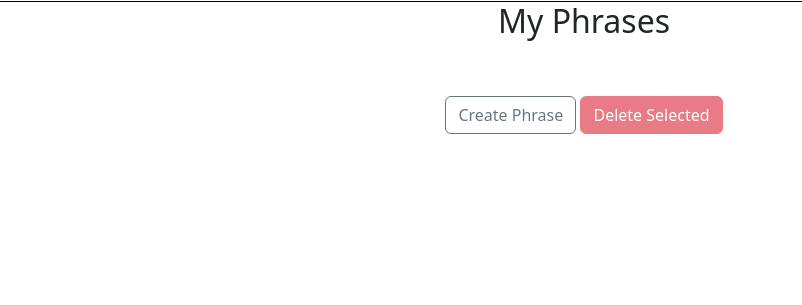
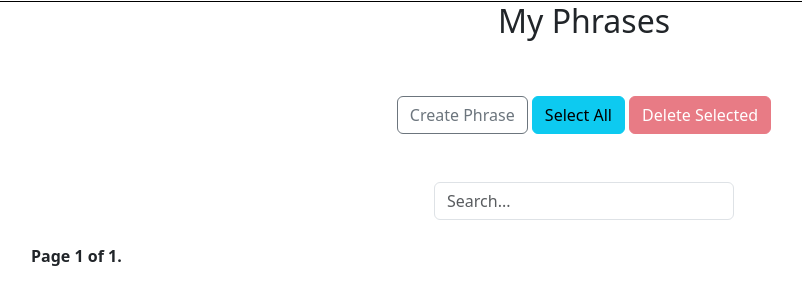
Before and after one commit to SholaAguns/QuranStudyBuddy, a Django app: page /arabic/phrases/ in a window 1280 px wide. Shown: the part 55-360 px from the top of the page, without its empty margins (56-858 px from the left). Run offline with Django 5.2, Linux system fonts and the light colour scheme; the visitor is signed in with stand-in values (Sample User, id 1); data that the repository does not hold is empty; some libraries are stand-ins or nearby versions; some web fonts are replaced.

Commit message:
- Search and filtering- Pagination- Select all

```diff
--- a/arabic/templates/arabic/phrase_list.html
+++ b/arabic/templates/arabic/phrase_list.html
@@ -11,24 +11,22 @@
         <div id="phrase_controls" class="container" align="center">
         <br><br>
         <a href="{% url 'arabic:add_phrase' %}" role="button" class="btn btn-outline-secondary w-80">Create Phrase</a>
+         <button type="button" class="btn btn-info" id="select_all_button">Select All</button>
         <button type="submit" class="btn btn-danger" id="delete_selected_button" disabled>Delete Selected</button>
         </div><br><br>
     {% endif %}
 <div class="container" align="center">
+  <input type="text" id="searchBox" placeholder="Search..." class="form-control mb-4" style="max-width: 300px;" oninput="filterPhrases()">
   <form id="delete_selected_form" method="POST" action="{% url 'arabic:delete_phrases' %}">
       {% csrf_token %}
       <div id="phrase-list">
-          {% for phrase in phrase_list %}
-          <div class="phrase-item">
-              <h4>
-                <a href="{% url 'arabic:phrase_detail' pk=phrase.id %}">{{ phrase.text }}</a>
-                <input  type="checkbox" name="selected_phrases" value="{{ phrase.id }}" class="checkbox">
-              </h4>
-              <hr>
-          </div>
-          {% endfor %}
+        {% include 'arabic/snippets/phrase_list_results.html' %}
+      </div>
+      <div id="pagination" class="pagination">
+        {% include 'arabic/snippets/phrase_list_pagination.html' %}
       </div>
   </form>
 </div>
 <script src="{% static 'js/delete_selected.js' %}"></script>
+<script src="{% static 'js/arabic/filter_phrase_list.js' %}"></script>
 {% endblock %}
--- /dev/null
+++ b/arabic/templates/arabic/snippets/phrase_list_pagination.html
@@ -0,0 +1,13 @@
+<span class="step-links">
+    {% if page_obj.has_previous %}
+        <a href="?page=1&q={{ request.GET.q }}">&laquo; first</a>
+        <a href="?page={{ page_obj.previous_page_number }}&q={{ request.GET.q }}">previous</a>
+    {% endif %}
+    <span class="current">
+        Page {{ page_obj.number }} of {{ page_obj.paginator.num_pages }}.
+    </span>
+    {% if page_obj.has_next %}
+        <a href="?page={{ page_obj.next_page_number }}&q={{ request.GET.q }}">next</a>
+        <a href="?page={{ page_obj.paginator.num_pages }}&q={{ request.GET.q }}">last &raquo;</a>
+    {% endif %}
+</span>
--- /dev/null
+++ b/arabic/templates/arabic/snippets/phrase_list_results.html
@@ -0,0 +1,9 @@
+{% for phrase in page_obj %}
+<div class="phrase-item">
+    <h4>
+        <a href="{% url 'arabic:phrase_detail' pk=phrase.id %}">{{ phrase.text }}</a>
+        <input type="checkbox" name="selected_phrases" value="{{ phrase.id }}" class="checkbox">
+    </h4>
+    <hr>
+</div>
+{% endfor %}
--- a/arabic/views.py
+++ b/arabic/views.py
@@ -6,6 +6,7 @@ from .models import Phrase
 from .forms import PhraseForm
 from django.views.generic import CreateView, DetailView, ListView, DeleteView, UpdateView, TemplateView
 from django.urls import reverse
+from django.core.paginator import Paginator
 
 class ArabicHome(TemplateView):
     template_name = 'arabic/arabic_home.html'
@@ -31,10 +32,18 @@ class PhraseDetail(LoginRequiredMixin, DetailView):
 
 class PhraseList(LoginRequiredMixin, ListView):
     model = Phrase
+    paginate_by = 20
+
+    def get_queryset(self):
+        queryset = Phrase.objects.filter(user=self.request.user)  # Filter by user
+        search_query = self.request.GET.get('q')  # Get the search query from the URL
+        if search_query:
+            # Filter phrases that contain the search query (case-insensitive)
+            queryset = queryset.filter(text__icontains=search_query)
+        return queryset
 
     def get_context_data(self, **kwargs):
         context = super().get_context_data(**kwargs)
-        context['phrase_list'] = Phrase.objects.filter(user=self.request.user)
         return context
 
 class PhraseUpdate(LoginRequiredMixin, UpdateView):
--- a/static/css/phrase/phrase_list.css
+++ b/static/css/phrase/phrase_list.css
@@ -1,3 +1,18 @@
 .phrase-checkbox{
   float: right;
 }
+.pagination {
+    margin-top: 20px;
+    text-align: center;
+}
+
+.pagination a {
+    margin: 0 5px;
+    text-decoration: none;
+    color: #007bff;
+}
+
+.pagination .current {
+    font-weight: bold;
+    margin: 0 5px;
+}
--- /dev/null
+++ b/static/js/arabic/filter_phrase_list.js
@@ -0,0 +1,17 @@
+let timeoutId;
+function filterPhrases() {
+    clearTimeout(timeoutId);  // Clear the previous timeout
+    timeoutId = setTimeout(() => {
+        const searchQuery = document.getElementById('searchBox').value;
+        const url = `?q=${encodeURIComponent(searchQuery)}`;
+        fetch(url)
+            .then(response => response.text())
+            .then(html => {
+                const parser = new DOMParser();
+                const doc = parser.parseFromString(html, 'text/html');
+                document.getElementById('phrase-list').innerHTML = doc.getElementById('phrase-list').innerHTML;
+                document.getElementById('pagination').innerHTML = doc.getElementById('pagination').innerHTML;
+            })
+            .catch(error => console.error('Error fetching filtered results:', error));
+    }, 300);  // Delay of 300ms
+}
--- a/static/js/delete_selected.js
+++ b/static/js/delete_selected.js
@@ -1,14 +1,22 @@
 document.addEventListener("DOMContentLoaded", function () {
+
     const checkboxes = document.querySelectorAll('.checkbox');
     const deleteButton = document.getElementById('delete_selected_button');
     const form = document.getElementById('delete_selected_form');
+    const selectAllButton = document.getElementById('select_all_button');
 
+    // Function to update the delete button state
+    function updateDeleteButton() {
+        const anyChecked = Array.from(checkboxes).some(cb => cb.checked);
+        deleteButton.disabled = !anyChecked;
+    }
+
+    // Add event listeners to checkboxes
     checkboxes.forEach(checkbox => {
-        checkbox.addEventListener('change', function () {
-            const anyChecked = Array.from(checkboxes).some(cb => cb.checked);
-            deleteButton.disabled = !anyChecked;
-        });
+        checkbox.addEventListener('change', updateDeleteButton);
     });
+
+    // Add event listener to the delete button
     deleteButton.addEventListener('click', function (event) {
         event.preventDefault();
         const confirmDeletion = confirm("Are you sure you want to delete the selected items? This action cannot be undone.");
@@ -16,4 +24,16 @@ document.addEventListener("DOMContentLoaded", function () {
             form.submit();
         }
     });
+
+    // Add event listener to the "Select All" button
+    if (selectAllButton) {
+        selectAllButton.addEventListener('click', function (event) {
+            event.preventDefault();
+            const allChecked = Array.from(checkboxes).every(cb => cb.checked);
+            checkboxes.forEach(checkbox => {
+                checkbox.checked = !allChecked;
+            });
+            updateDeleteButton();
+        });
+    }
 });
--- a/todo.txt
+++ b/todo.txt
@@ -1,7 +1,5 @@
 - Update Verse Selection
 - Save Form options
-- Search and filtering
-- Pagination
 - favicon
 - Flashcard folders
 - Better randomization
```
Also changed, not shown: static/js/filter_list.js (added, +13 -0 lines), static/js/flashcard/swap_tabs.js (deleted, +0 -17 lines).
